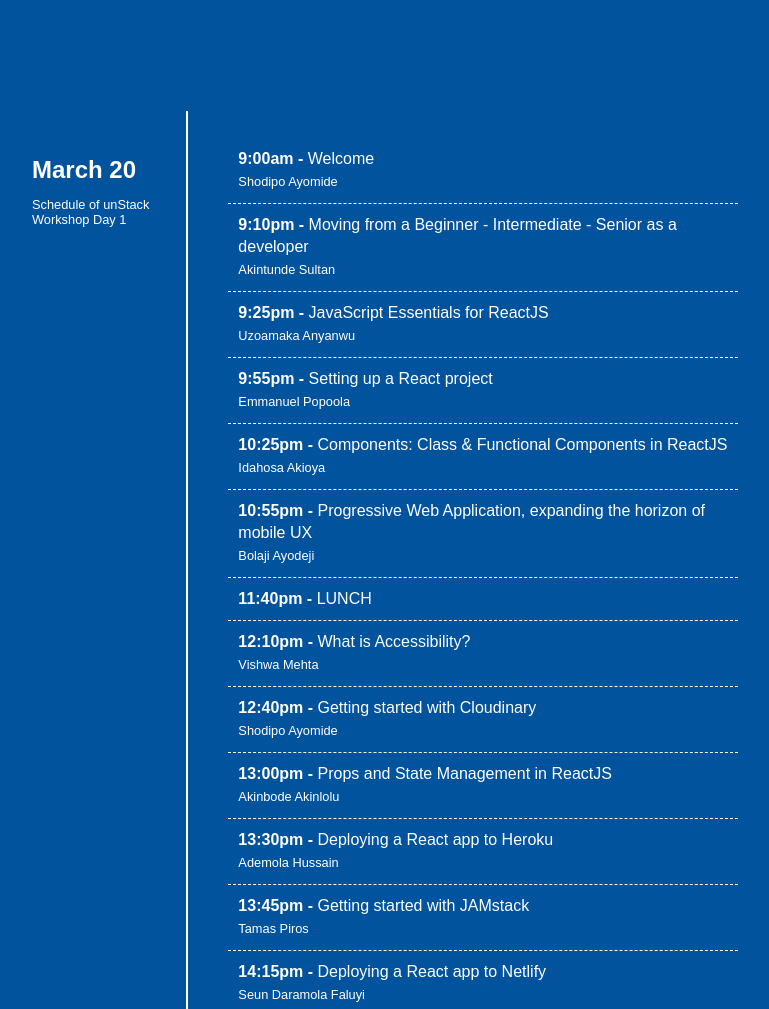
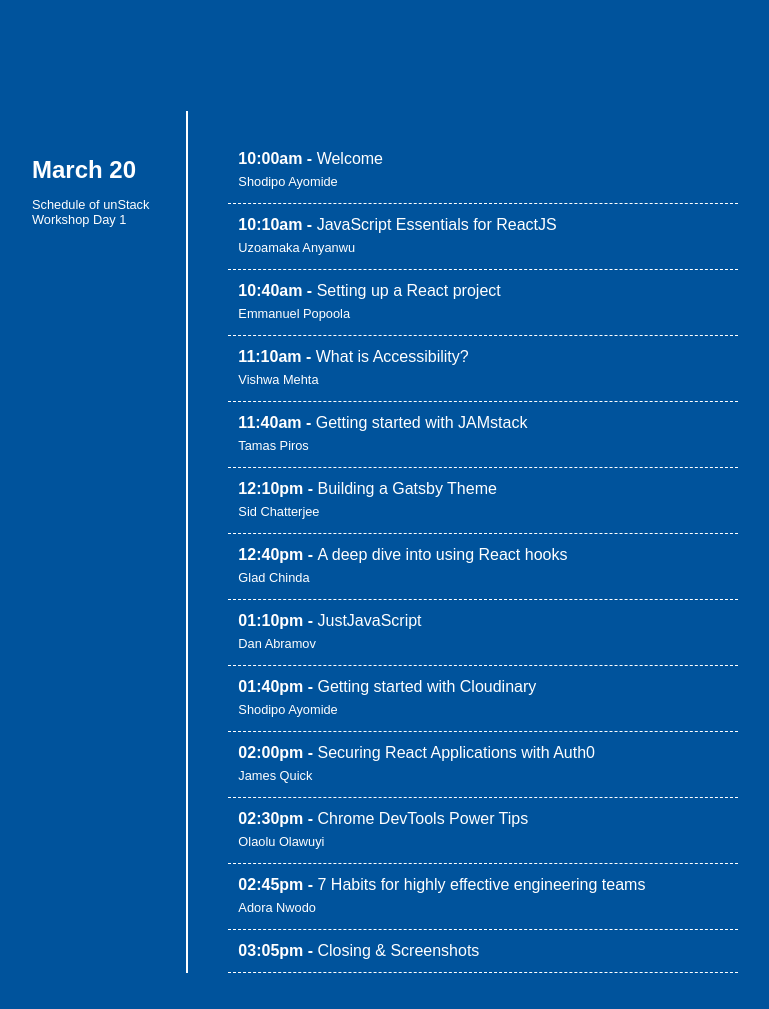
Before and after one commit to Developerayo/conference-schedule, a website: page index.html in a window 1280 px wide. Shown: the top 1009 px of the page, without its empty margins (174-943 px from the left). After the commit the page ends 973 px from the top, so only its background shows below. Drawn offline with Linux system fonts and the light colour scheme; a web font is replaced by a local one.

Commit message:
[WIP] Revamp sessions

```diff
--- a/index.html
+++ b/index.html
@@ -1,14 +1,125 @@
 <!DOCTYPE html>
 <html lang="en">
   <head>
-    <meta charset="UTF-8">
-    <meta name="viewport" content="width=device-width, initial-scale=1.0">
-    <meta http-equiv="X-UA-Compatible" content="ie=edge">
+    <meta charset="UTF-8" />
+    <meta name="viewport" content="width=device-width, initial-scale=1.0" />
+    <meta http-equiv="X-UA-Compatible" content="ie=edge" />
     <title>unStack Workshop Schedule</title>
-    <link rel="stylesheet" href="css/style.css">
+    <link rel="stylesheet" href="css/style.css" />
   </head>
   <body>
-    <ul class="main">
+      <ul class="main">
+      <li class="date">
+          <h3>March 20</h3>
+          <p>Schedule of unStack Workshop Day 1</p>
+        </li>
+        <li class= "events">
+          <ul class="events-detail">
+            <li>
+              <a href="">
+                <span class="event-time">10:00am - </span>
+                <span class="event-name">Welcome</span>
+                <br />
+                <span class="event-location">Shodipo Ayomide</span>
+              </a>
+            </li>
+
+             <li>
+              <a href="">
+                <span class="event-time">10:10am - </span>
+                <span class="event-name">JavaScript Essentials for ReactJS</span>
+                <br />
+                <span class="event-location">Uzoamaka Anyanwu</span>
+              </a>
+            </li>
+            <li>
+                <a href="">
+                  <span class="event-time">10:40am - </span>
+                  <span class="event-name">Setting up a React project</span>
+                  <br />
+                  <span class="event-location">Emmanuel Popoola</span>
+                </a>
+              </li>
+              <li>
+                  <a href="">
+                    <span class="event-time">11:10am - </span>
+                    <span class="event-name">What is Accessibility?</span>
+                    <br />
+                    <span class="event-location">Vishwa Mehta</span>
+                  </a>
+                </li>
+                  <li>
+                      <a href="">
+                        <span class="event-time">11:40am - </span>
+                        <span class="event-name">Getting started with JAMstack</span>
+                        <br />
+                        <span class="event-location">Tamas Piros</span>
+                      </a>
+                    </li>
+                    <li>
+                        <a href="">
+                          <span class="event-time">12:10pm - </span>
+                          <span class="event-name">Building a Gatsby Theme</span>
+                          <br />
+                          <span class="event-location">Sid Chatterjee</span>
+                        </a>
+                      </li>
+                      <li>
+                          <a href="">
+                            <span class="event-time">12:40pm - </span>
+                            <span class="event-name">A deep dive into using React hooks</span>
+                            <br />
+                            <span class="event-location">Glad Chinda</span>
+                          </a>
+                        </li>
+                      <li>
+                          <a href="">
+                            <span class="event-time">01:10pm - </span>
+                            <span class="event-name">JustJavaScript</span>
+                            <br />
+                            <span class="event-location">Dan Abramov</span>
+                          </a>
+                        </li>
+                        <li>
+                            <a href="">
+                              <span class="event-time">01:40pm - </span>
+                              <span class="event-name">Getting started with Cloudinary</span>
+                              <br />
+                              <span class="event-location">Shodipo Ayomide</span>
+                            </a>
+                          </li>
+                        <li>
+                            <a href="">
+                              <span class="event-time">02:00pm - </span>
+                              <span class="event-name">Securing React Applications with Auth0</span>
+                              <br />
+                              <span class="event-location">James Quick</span>
+                            </a>
+                          </li>
+                          <li>
+                              <a href="">
+                                <span class="event-time">02:30pm - </span>
+                                <span class="event-name">Chrome DevTools Power Tips</span>
+                                <br />
+                                <span class="event-location">Olaolu Olawuyi</span>
+                              </a>
+                            </li>
+                          <li>
+                              <a href="">
+                                <span class="event-time">02:45pm - </span>
+                                <span class="event-name">7 Habits for highly effective engineering teams</span>
+                                <br />
+                                <span class="event-location">Adora Nwodo</span>
+                              </a>
+                            </li>
+                            <li>
+                                <a href="">
+                                  <span class="event-time">03:05pm - </span>
+                                  <span class="event-name">Closing & Screenshots</span>
+                                  <br />
+                                </a>
+                              </li>
+    <!-- <ul class="main">
       <li class="date">
         <h3>March 20</h3>
         <p>Schedule of unStack Workshop Day 1</p>
@@ -301,7 +412,7 @@
           <li>
             <a href="">
               <span class="event-time">13:45pm - </span>
-              <span class="event-name">Bundle Size Optimisation in JavaScript Applications</span>
+              <span class="event-name">Rapid prototyping with Tailwind css</span>
               <br />
               <span class="event-location">Orjiewuru Kingdom </span>
             </a>
@@ -367,6 +478,6 @@
       </li>
       <br/>
 
-    </ul>
+    </ul>   -->
   </body>
 </html>
```
Also changed, not shown: 1 other file.
